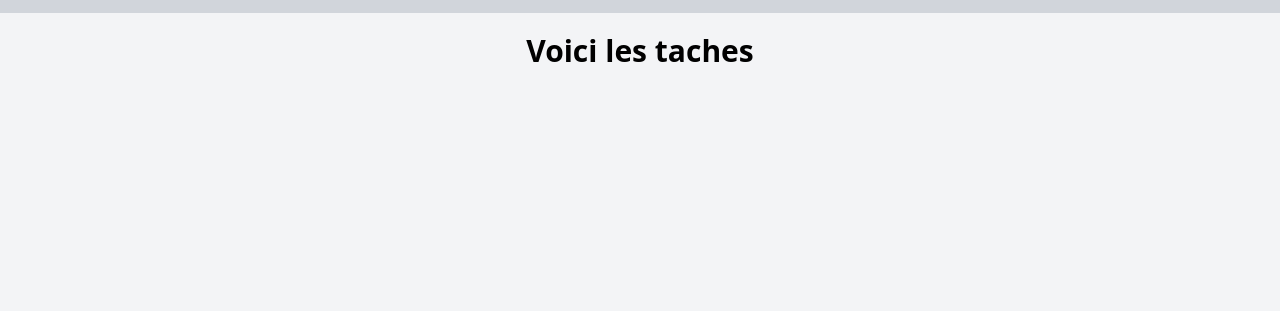
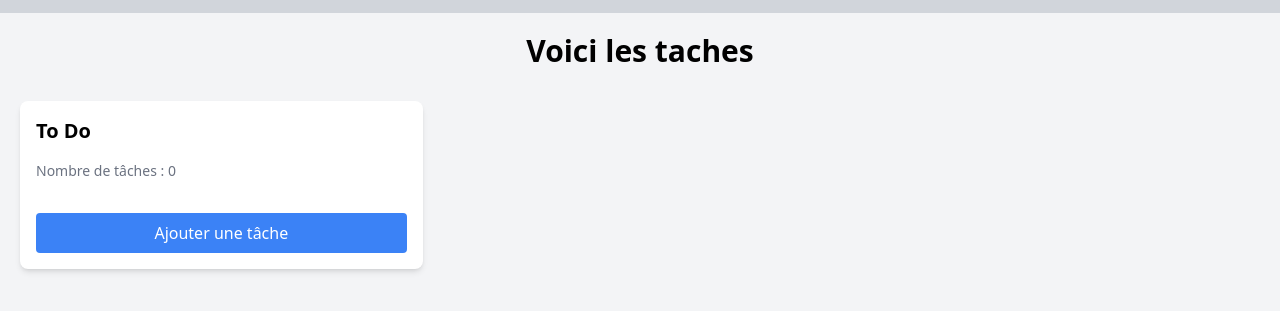
Before and after one commit to Youcode-Classe-E-2024-2025/Nada-zirari-kanban, a website: page index.html in a window 1280 px wide. Shown: the part 75-386 px from the top of the page. Drawn offline with nearby package versions, Linux system fonts and the light colour scheme; files that its build step writes are made by us from their sources.

Commit message:
j'ai ajouté la zone de task to do

```diff
--- a/index.html
+++ b/index.html
@@ -28,6 +28,17 @@
       </div>
       <p id="taskDetailText"></p>
     </div>
+    <div class="grid sm:grid-cols-1 md:grid-cols-3 gap-4">
 
+        <!-- To Do Column -->
+        <div class="bg-white p-4 rounded-lg shadow-md">
+          <h2 class="text-xl font-semibold mb-4">To Do</h2>
+          <!-- Compteur de tâches -->
+          <p id="todoCount" class="text-sm text-gray-500 mb-4">Nombre de tâches : 0</p>
+          <div id="todoList" class="space-y-2">
+            <!-- Tasks will appear here -->
+          </div>
+          <button onclick="addTask('todo')" class="mt-4 w-full py-2 bg-blue-500 text-white rounded">Ajouter une tâche</button>
+        </div>
 </body>
 </html>
```
